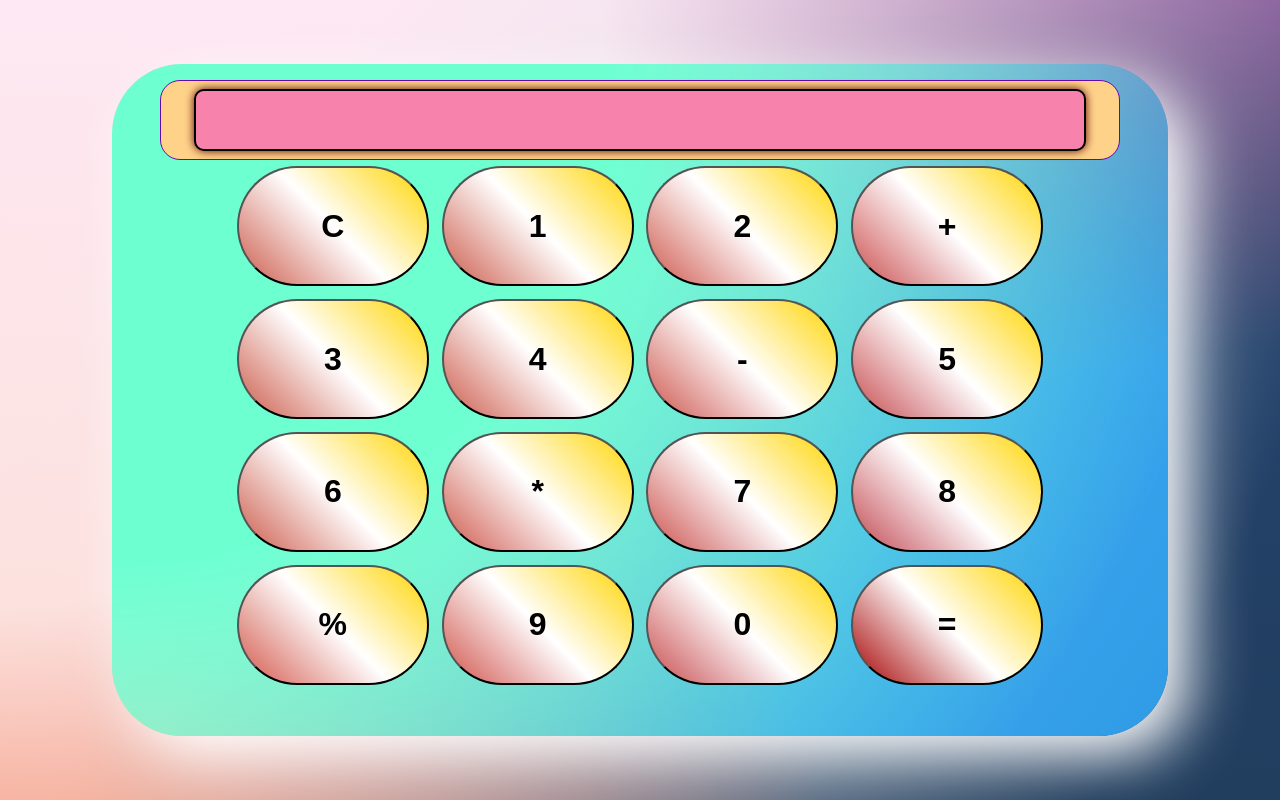
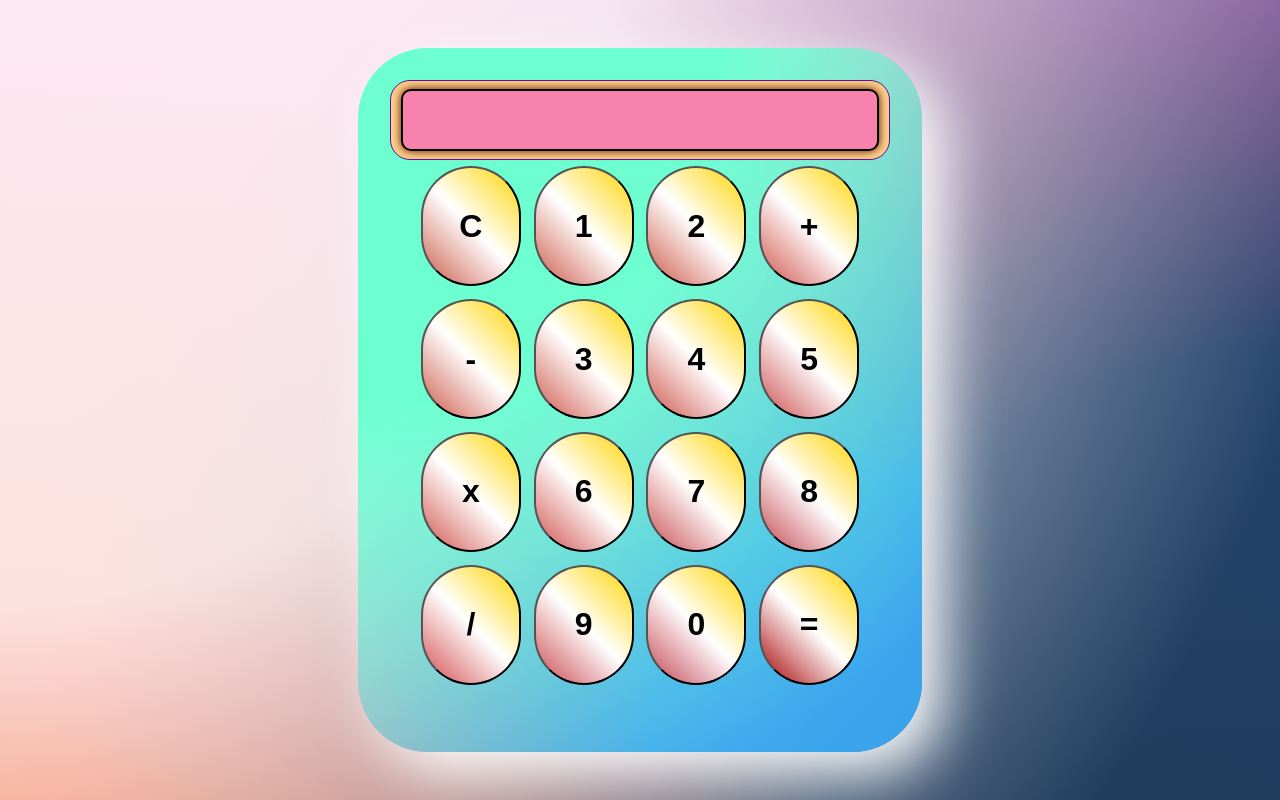
Before and after one commit to Tiyasbanerjee/web-calculator-1.o, a plain HTML site: page index.html in a window 1280 px wide. Drawn offline with Linux system fonts and the light colour scheme.

Commit message:
fix the max-hight-wight

```diff
--- a/index.html
+++ b/index.html
@@ -23,21 +23,21 @@
             </div>
 
             <div class="row" >
+                <button onclick="append_val('-')">-</button>
                 <button onclick="append_val('3')">3</button>
                 <button onclick="append_val('4')">4</button>
-                <button onclick="append_val('-')">-</button>
                 <button onclick="append_val('5')">5</button>
             </div>
 
             <div class="row" >
+                <button onclick="append_val('*')">x</button>
                 <button onclick="append_val('6')">6</button>
-                <button onclick="append_val('*')">*</button>
                 <button onclick="append_val('7')">7</button>
                 <button onclick="append_val('8')">8</button>
             </div>
 
             <div class="row" >
-                <button onclick="append_val('/')">%</button>
+                <button onclick="append_val('/')">/</button>
                 <button onclick="append_val('9')">9</button>
                 <button onclick="append_val('0')">0</button>
                 <button onclick="calculate()" class="operator">=</button>
--- a/style.css
+++ b/style.css
@@ -53,12 +53,17 @@ body {
       );
 
 
-    padding: 1rem;
+    padding: 2rem;
     margin: 1rem;
     border-radius: 70px;
     box-shadow: 20px 20px 60px rgb(255, 255, 255);
+
     height: 80vh;
     width: 80vw;
+
+    max-height: 1000px;
+    max-width: 500px ;
+
   }
 
 
@@ -68,8 +73,13 @@ body {
     background-color: #ffd289;
     align-items: center;
     justify-content: center;
+
     width: 75vw;
     height: 10vh;
+    max-height: 100px;
+    max-width: 500px ;
+
+
     border-radius: 20px;
     border: 1px solid #6c07ab;
     box-sizing: border-box;
@@ -80,8 +90,12 @@ body {
     justify-content: flex-end;
     align-items: center;
     text-align: right;
+
     height: 7vh;
     width: 69vw;
+    max-height: 150px;
+    max-width: 470px ;
+
     border-radius: 10px;
     background-color: #f783ac;
     border: 2px solid #000000 ;
@@ -90,6 +104,7 @@ body {
     font-weight: bolder;
 
     box-shadow: 0px 0px 10px  #560101;
+
 
   }
 
@@ -119,8 +134,12 @@ body {
     display: flex;
     justify-content: center;
     align-items: center;
+
     height: 15vh;
     width: 15vw;
+    max-height: 160px;
+    max-width: 100px ;
+
 
     padding: 1rem;
     margin: .4rem;
```
